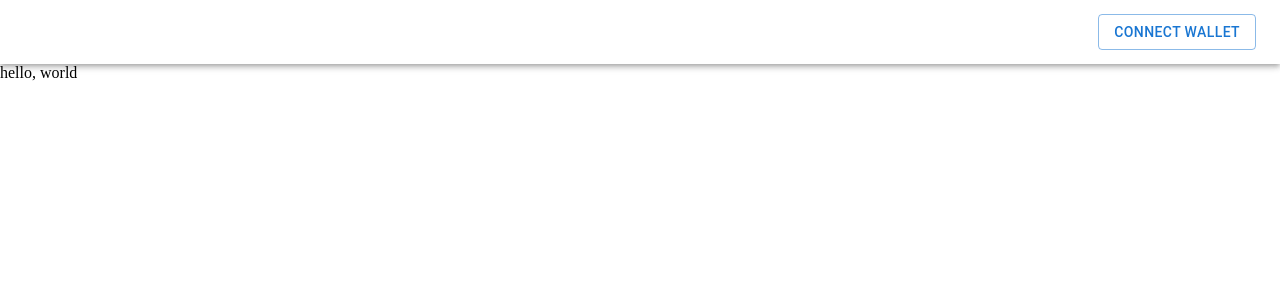
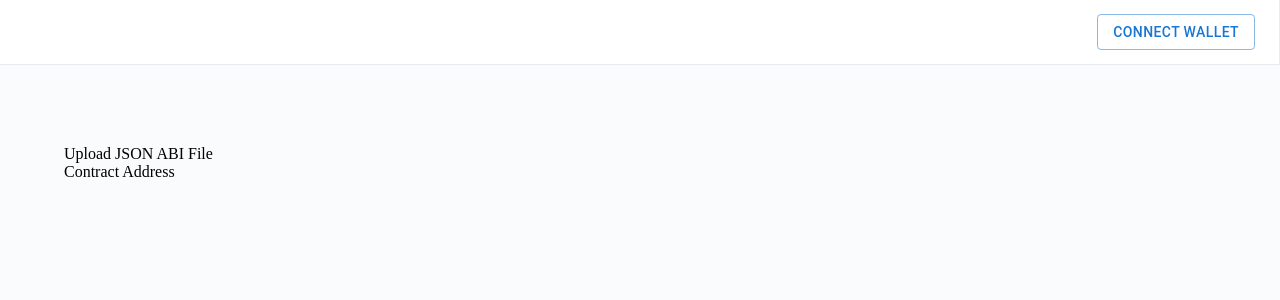
Before and after one commit to martins87/contract-explorer, a Next.js app: page / in a window 1280 px wide. Shown: the top 300 px of the page. Built offline with nearby package versions, Linux system fonts and the light colour scheme.

Commit message:
edit navbar and page styling

```diff
--- a/app/components/Navbar.js
+++ b/app/components/Navbar.js
@@ -5,7 +5,17 @@ import Toolbar from "@mui/material/Toolbar";
 const Navbar = () => {
   return (
     <>
-      <AppBar position="static" sx={{ background: "white" }}>
+      <AppBar
+        sx={{
+          background: "#fff",
+          border: "1px solid #E9ECEF",
+          borderTop: 0,
+          borderLeft: 0,
+          borderRight0: 0,
+        }}
+        position="static"
+        elevation="0"
+      >
         <Toolbar sx={{ display: "flex", justifyContent: "flex-end" }}>
           <Button variant="outlined">Connect wallet</Button>
         </Toolbar>
--- a/app/globals.css
+++ b/app/globals.css
@@ -1,3 +1,7 @@
 * {
   margin: 0;
 }
+
+html {
+  background-color: #fafbfd;
+}
--- a/app/page.js
+++ b/app/page.js
@@ -1,5 +1,12 @@
 // import styles from "./page.module.css";
 
+import Container from "@mui/material/Container";
+
 export default function Home() {
-  return <p>hello, world</p>;
+  return (
+    <Container sx={{ marginTop: 10 }} maxWidth="lg">
+      <div>Upload JSON ABI File</div>
+      <div>Contract Address</div>
+    </Container>
+  );
 }
```
